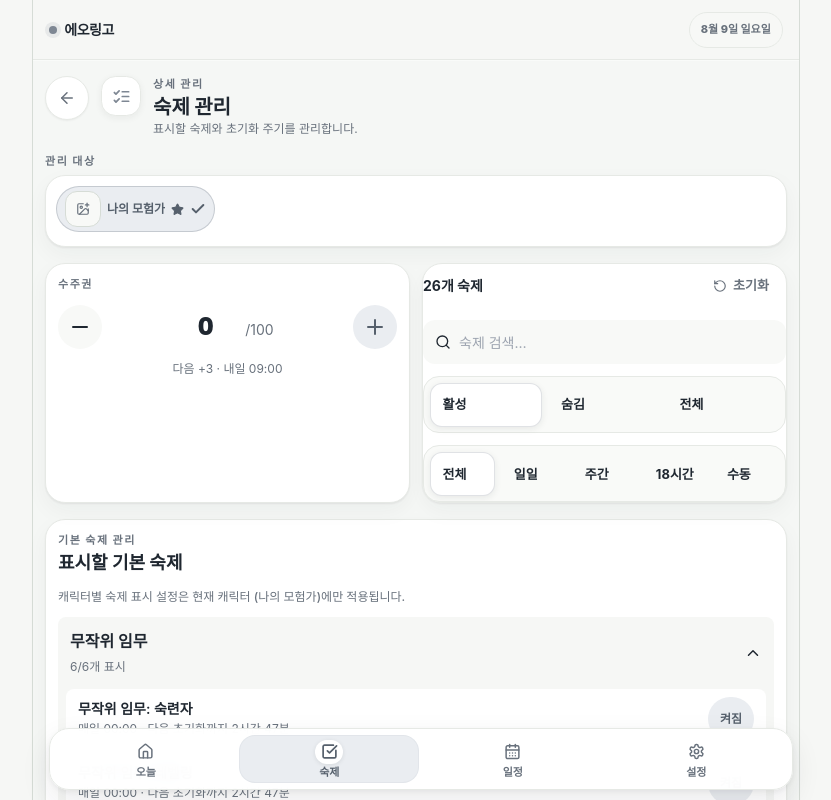
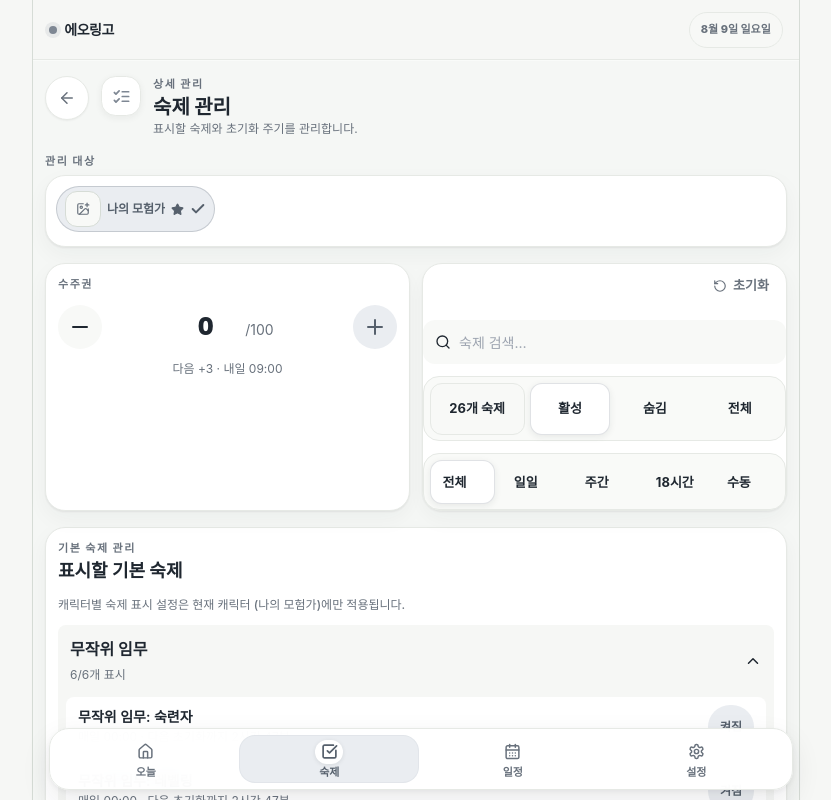
Before and after one commit to ddthing/eoringo, a React (Vite) app: page /tasks/manage in a window 1280 px wide. Shown: the top 800 px of the page, without its empty margins (219-1050 px from the left). Built offline with nearby package versions, Linux system fonts and the light colour scheme; a web font is replaced by a local one.

Commit message:
chore: retain task UI and deployment docs

```diff
--- a/src/components/tasks/TaskManagementToolbar.tsx
+++ b/src/components/tasks/TaskManagementToolbar.tsx
@@ -9,8 +9,7 @@
 
 export const TaskManagementToolbar = ({query,status,resetFilter,resultCount,onQueryChange,onStatusChange,onResetFilterChange,onReset}:Props) => (
   <Card className="space-y-3">
-    <div className="flex items-center justify-between gap-3">
-      <p className="text-sm font-bold text-ink">{resultCount}개 숙제</p>
+    <div className="flex items-center justify-end gap-3">
       <Button type="button" variant="ghost" size="sm" onClick={onReset} className="gap-1.5" aria-label="숙제 필터 초기화">
         <RotateCcw aria-hidden size={14}/>
         초기화
@@ -20,12 +19,18 @@ export const TaskManagementToolbar = ({query,status,resetFilter,resultCount,onQu
       <Search aria-hidden size={16}/>
       <Input value={query} onChange={(event)=>onQueryChange(event.target.value)} className="min-w-0 flex-1 border-0 bg-transparent px-0 shadow-none focus:border-transparent focus:shadow-none" placeholder="숙제 검색…" aria-label="관리할 숙제 검색" />
     </label>
+    <div className="ui-task-status-control">
+      <div className="ui-task-status-summary" aria-live="polite">
+        <span className="ui-segmented-label">{resultCount}개 숙제</span>
+      </div>
       <SegmentedControl
         value={status}
         options={statusFilters.map(([value, label]) => ({ value, label }))}
         onChange={onStatusChange}
         aria-label="숙제 상태 필터"
+        className="ui-task-status-options"
       />
+    </div>
     <SegmentedControl
       value={resetFilter}
       options={resetFilters.map(([value, label]) => ({ value, label }))}
--- a/src/styles/globals.css
+++ b/src/styles/globals.css
@@ -888,6 +888,43 @@ input[type="number"] {
     background: rgb(var(--color-surface-container) / 0.82);
   }
 
+  .ui-task-status-control {
+    display: grid;
+    grid-template-columns: minmax(0, 1.2fr) repeat(3, minmax(0, 1fr));
+    gap: 0.35rem;
+    border: 1px solid rgb(var(--color-outline-variant));
+    border-radius: var(--shape-md);
+    padding: 0.35rem;
+    background: rgb(var(--color-surface-container) / 0.82);
+  }
+
+  .ui-task-status-summary {
+    display: flex;
+    min-width: 0;
+    min-height: 3.25rem;
+    align-items: center;
+    justify-content: center;
+    border: 1px solid rgb(var(--color-outline-variant));
+    border-radius: calc(var(--shape-md) - 4px);
+    padding: 0.6rem 0.5rem;
+    background: rgb(var(--color-card-soft));
+    color: rgb(var(--color-text));
+    text-align: center;
+  }
+
+  .ui-task-status-options {
+    display: contents;
+    border: 0;
+    padding: 0;
+    background: transparent;
+  }
+
+  .ui-task-status-control .ui-segmented-option {
+    justify-content: center;
+    padding-inline: 0.5rem;
+    text-align: center;
+  }
+
   .ui-settings-mode-control {
     gap: 0.5rem;
     border: 0;
@@ -1404,6 +1441,12 @@ input[type="number"] {
     text-align: center;
   }
 
+  .ui-task-status-control .ui-segmented-option {
+    min-height: 3.25rem;
+    flex-direction: row;
+    gap: 0;
+  }
+
   .ui-settings-mode-control .ui-segmented-option {
     min-height: 6.75rem;
     padding-block: 0.7rem;
```
Also changed, not shown: 2 other files (tests, documents, lock files or other folders). Lines whose indentation alone changed are shown as unchanged.
